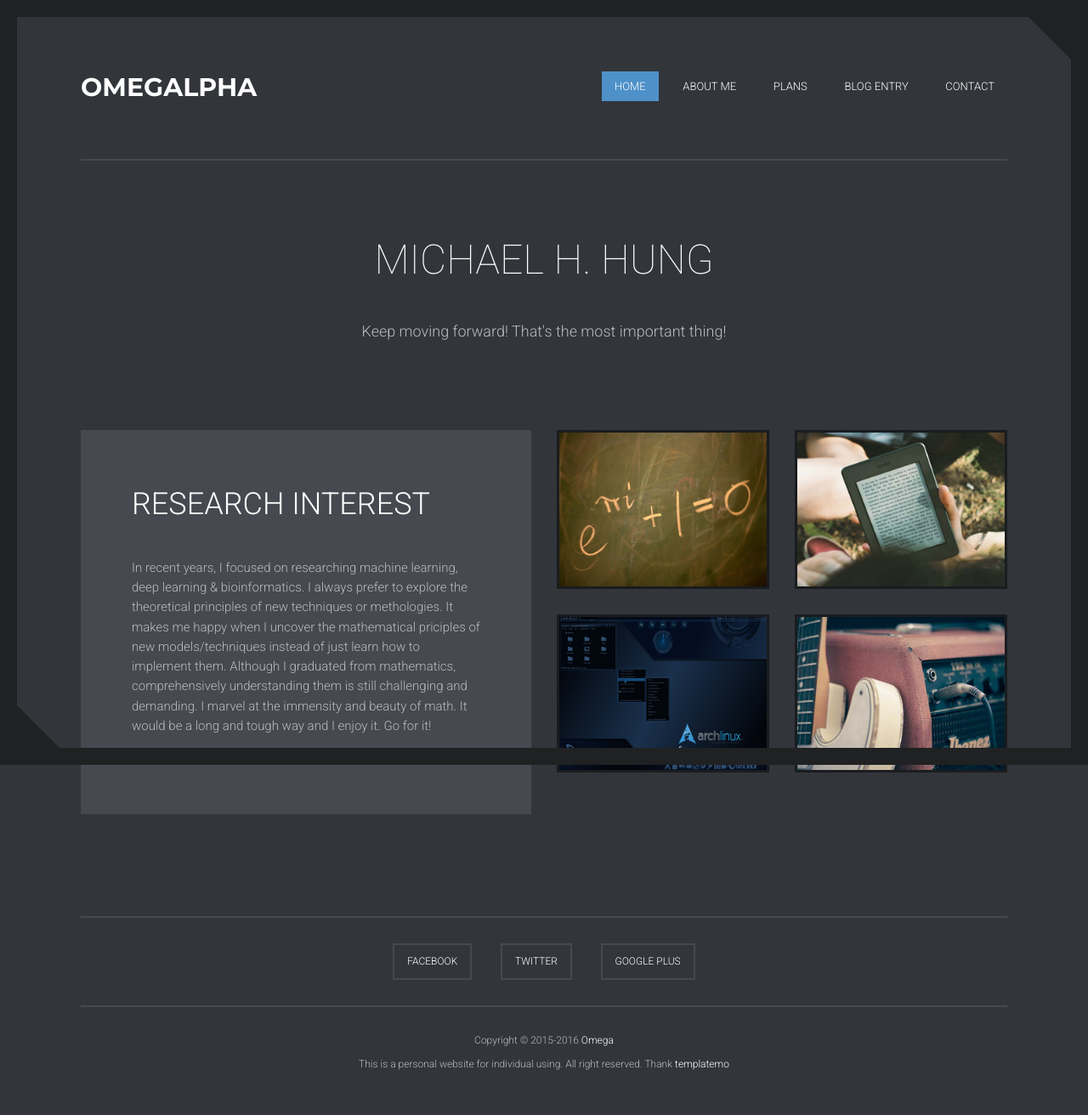
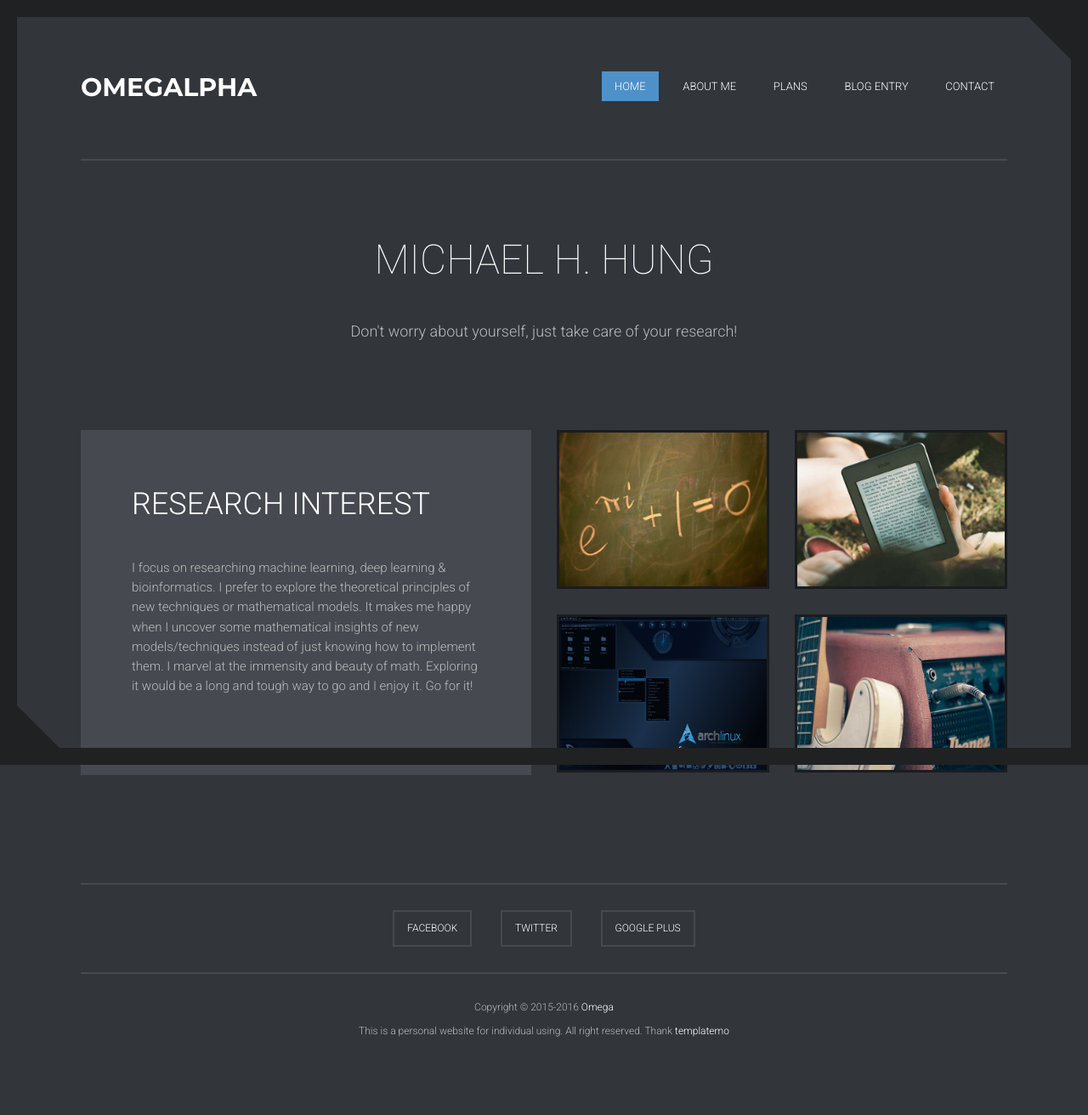
Before and after one commit to omegahh/omegahh.github.io, a Jekyll site: the page index.html, which Jekyll copies as it is, in a window 1280 px wide. Shown: the whole page at 85% size. Built offline with Jekyll 4.4.1, drawn with Linux system fonts in a browser that asks for light colours; after the commit the page ends 1273 px from its top, so only the background shows below that.

Commit message:
new updated main page

```diff
--- a/index.html
+++ b/index.html
@@ -56,14 +56,14 @@ Navigation bar
 		<div id="menu-1" class="homepage home-section container">
 			<div class="home-intro text-center">
 				<h2 class="welcome-title animated fadeInLeft">Michael H. Hung</h2>
-				<p class="animated fadeInRight">Keep moving forward! That's the most important thing!</p>
+				<p class="animated fadeInRight">Don't worry about yourself, just take care of your research!</p>
 			</div>
 			<div class="home-projects">
 				<div class="row">
 					<div class="col-md-6 col-sm-12">
 						<div class="project-title animated fadeInUp">
 							<h2>Research Interest</h2>
-							<p>In recent years, I focused on researching machine learning, deep learning &amp; bioinformatics. I always prefer to explore the theoretical principles of new techniques or methologies. It makes me happy when I uncover the mathematical priciples of new models/techniques instead of just learn how to implement them. Although I graduated from mathematics, comprehensively understanding them is still challenging and demanding. I marvel at the immensity and beauty of math. It would be a long and tough way and I enjoy it. Go for it!</p>
+							<p>I focus on researching machine learning, deep learning &amp; bioinformatics. I prefer to explore the theoretical principles of new techniques or mathematical models. It makes me happy when I uncover some mathematical insights of new models/techniques instead of just knowing how to implement them. I marvel at the immensity and beauty of math. Exploring it would be a long and tough way to go and I enjoy it. Go for it!</p>
 						</div>
 					</div>
 					<div class="project-home-holder col-md-6 col-sm-12">
@@ -113,7 +113,7 @@ Navigation bar
 					<div class="col-md-6 col-md-offset-3">
 						<div class="inner-story animated fadeInRight text-center">
 							<h2>ABOUT ME</h2>
-							<p>I am Mike. I built this website and blog to record my study and life, to share interesting things by pictures and words. I am kind of a procrastinator. Hope this website and blog would remind and push me to keep the habit of recording and writing. :)</p>
+							<p>I am Mike. I built this website and blog to record my research and life, to share interesting things by pictures and words. I am kind of a procrastinator. Hope this website and blog would remind and push me to keep the habit of recording and writing. :)</p>
 						</div>
 					</div>
 				</div>
```
Also changed, not shown: other parts of index.html (+1 -1 lines).
